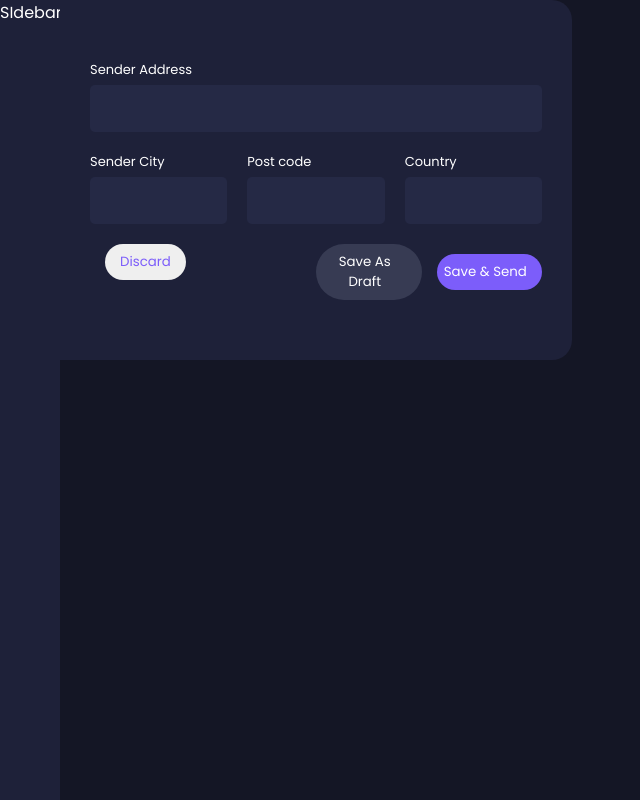
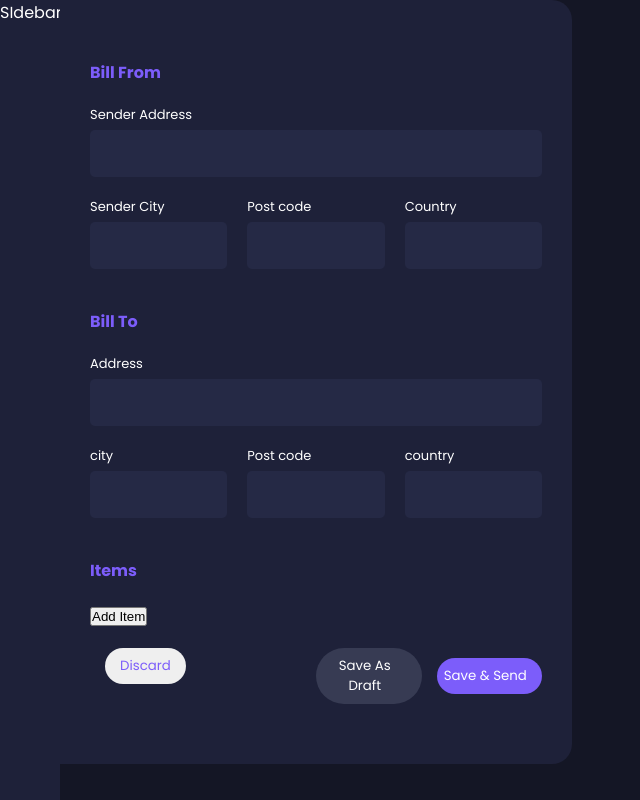
Before and after one commit to thebigbenn009/Invoice-App, a React (Vite) app: page /newInvoice in a window 1280 px wide. Shown: the whole page, without its empty margins (0-640 px from the left). Built offline with nearby package versions, Linux system fonts and the light colour scheme.

Commit message:
in progress

```diff
--- a/src/components/FormInput.jsx
+++ b/src/components/FormInput.jsx
@@ -37,9 +37,15 @@ const FormInput = () => {
     console.log(data);
   };
   const { errors, isValid, isDirty } = formState;
+  const { append, remove, fields } = useFieldArray({
+    name: "items",
+    control,
+  });
   return (
     <>
       <form onSubmit={handleSubmit(onSubmit)} noValidate>
+        <div className="form-control">
+          <h4>Bill From</h4>
           <div className="invoice-input">
             <label htmlFor="senderStreet">
               <span>Sender Address</span>
@@ -124,6 +130,141 @@ const FormInput = () => {
               />
             </div>
           </div>
+        </div>
+        <div className="form-control">
+          <h4>Bill to</h4>
+          <div className="invoice-input">
+            <label htmlFor="clientStreet">
+              <span>Address</span>
+              <span className="error">
+                {errors?.clientAddress?.street?.message}
+              </span>
+            </label>
+            <input
+              type="text"
+              id="clientStreet"
+              {...register("clientAddress.street", {
+                required: {
+                  value: true,
+                  message: "can't be empty",
+                },
+              })}
+            />
+          </div>
+          <div className="form-3-col">
+            <div className="invoice-input">
+              <label htmlFor="clientCity">
+                <span>city</span>
+                <span className="error">
+                  {errors?.clientAddress?.city?.message}
+                </span>
+              </label>
+              <input
+                type="text"
+                id="clientCity"
+                {...register("clientAddress.city", {
+                  required: {
+                    value: true,
+                    message: "can't be empty",
+                  },
+                })}
+              />
+            </div>
+            <div className="invoice-input">
+              <label htmlFor="clientPostCode">
+                <span>Post code</span>
+                <span className="error">
+                  {errors?.clientAddress?.postCode?.message}
+                </span>
+              </label>
+              <input
+                type="text"
+                id="clientPostCode"
+                {...register("clientAddress.postCode", {
+                  required: {
+                    value: true,
+                    message: "can't be empty",
+                  },
+
+                  pattern: {
+                    value: /^\d{1,5}$/,
+                    message: "Please enter a number",
+                  },
+                  maxLength: {
+                    value: 5,
+                    message: "Postal code must be 5 characters or less",
+                  },
+                })}
+              />
+            </div>
+            <div className="invoice-input">
+              <label htmlFor="clientCountry">
+                <span>country</span>
+                <span className="error">
+                  {errors?.clientAddress?.country?.message}
+                </span>
+              </label>
+              <input
+                type="text"
+                id="clientCountry"
+                {...register("clientAddress.country", {
+                  required: {
+                    value: true,
+                    message: "can't be empty",
+                  },
+                })}
+              />
+            </div>
+          </div>
+        </div>
+        <div className="form-control">
+          <h4>Items</h4>
+          {fields.map((field, index) => (
+            <div key={field.id} className="form-3-col">
+              <div className="invoice-input">
+                <label htmlFor={`items.${index}.name`}>
+                  <span>Item Name</span>
+                </label>
+                <input
+                  type="text"
+                  id={`items.${index}.name`}
+                  {...register(`items.${index}.name`)}
+                />
+              </div>
+              <div className="invoice-input">
+                <label htmlFor={`items.${index}.quantity`}>
+                  <span>Quantity</span>
+                </label>
+                <input
+                  type="number"
+                  id={`items.${index}.quantity`}
+                  {...register(`items.${index}.quantity`)}
+                />
+              </div>
+              <div className="invoice-input">
+                <label htmlFor={`items.${index}.price`}>
+                  <span>Price</span>
+                </label>
+                <input
+                  type="text"
+                  id={`items.${index}.price`}
+                  {...register(`items.${index}.price`)}
+                />
+              </div>
+              {index > 0 && (
+                <button type="button" onClick={() => remove(index)}>
+                  Remove
+                </button>
+              )}
+            </div>
+          ))}
+          <button
+            type="button"
+            onClick={() => append({ name: "", quantity: 0, price: "" })}
+          >
+            Add Item
+          </button>
+        </div>
 
         <div className="btn-container">
           <div className="btn-discard">
```
Lines whose indentation alone changed are shown as unchanged.
